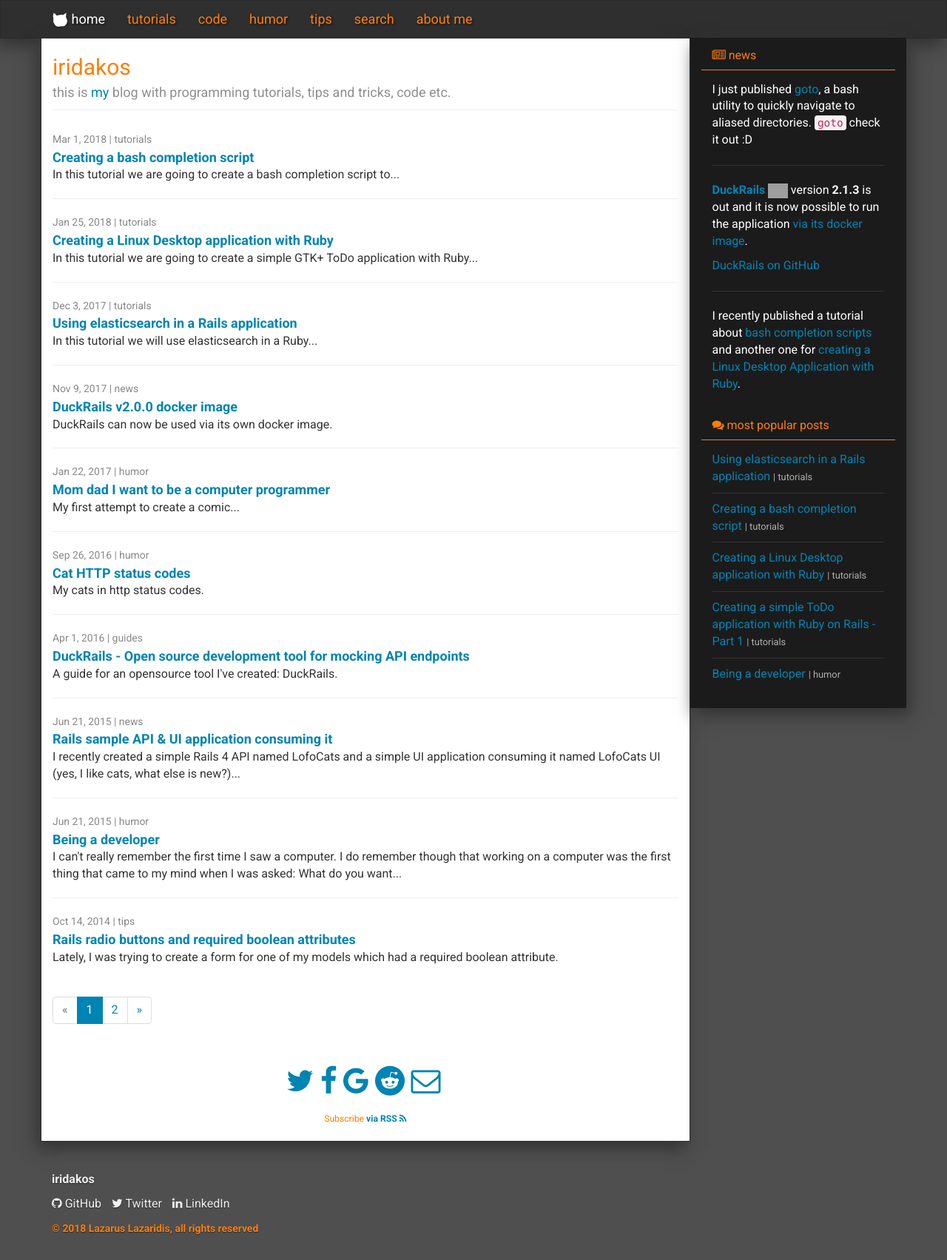
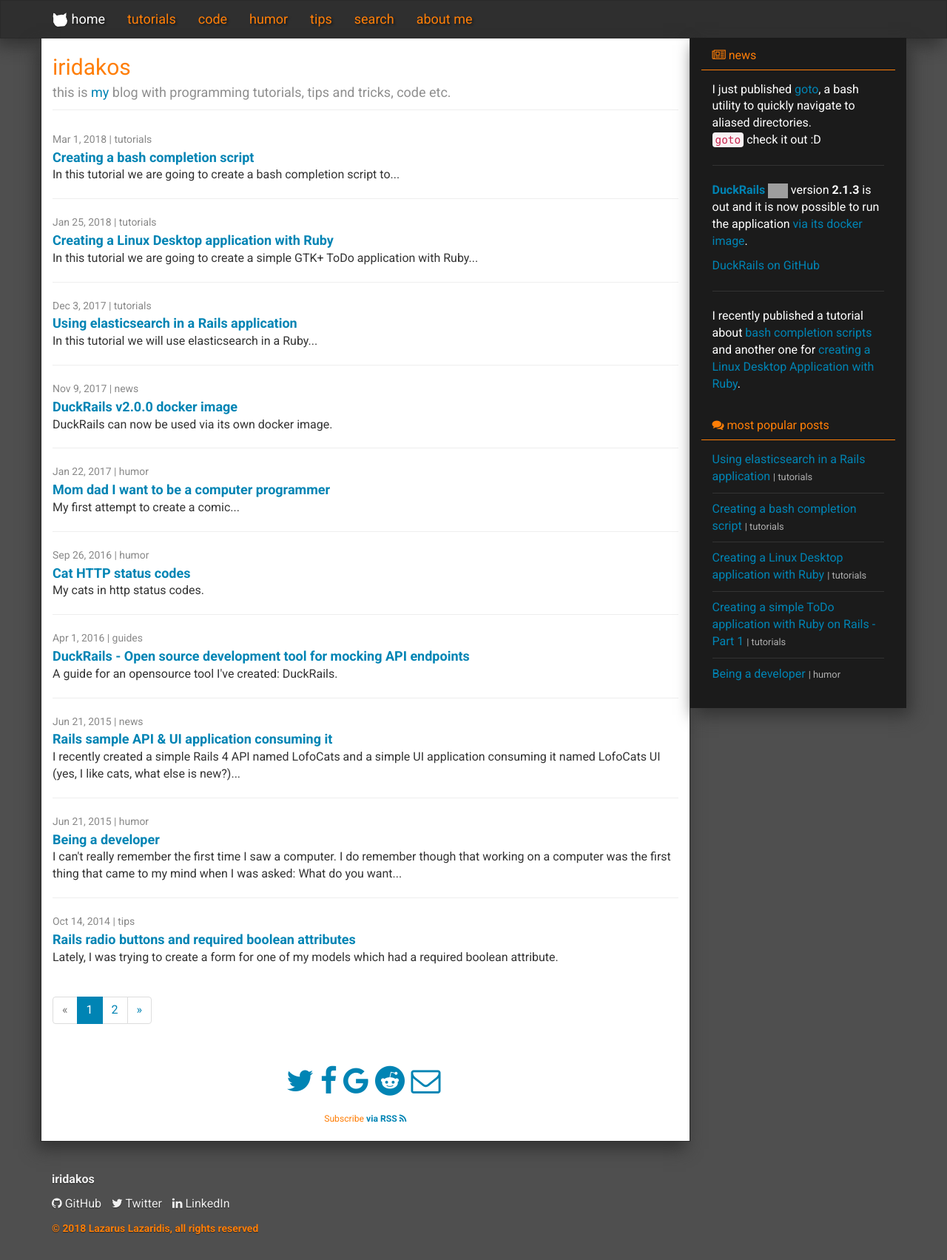
Before and after one commit to iridakos/iridakos.github.io, a Jekyll site: the page built from index.html, in a window 1280 px wide. Shown: the whole page at 74% size. Built offline with Jekyll 4.4.1, drawn with Linux system fonts in a browser that asks for light colours; nearby versions of some CDN libraries; the list of posts is cut into pages by our own code; comment, search, counter and statistics services are not loaded; grey boxes are pictures that could not be loaded.

Commit message:
new line

```diff
--- a/_includes/news.html
+++ b/_includes/news.html
@@ -5,7 +5,7 @@
 
     <div class="panel-body">
       <p>
-        I just published <a class="ga-event-link" data-event-label="goto repo" data-event-action="click" data-event-category="News links" href="https://github.com/iridakos/goto" target="_blank">goto</a>, a bash utility to quickly navigate to aliased directories. <a class="ga-event-link" data-event-label="goto repo" data-event-action="click" data-event-category="News links" href="https://github.com/iridakos/goto" target="_blank"><code>goto</code></a> check it out :D
+        I just published <a class="ga-event-link" data-event-label="goto repo" data-event-action="click" data-event-category="News links" href="https://github.com/iridakos/goto" target="_blank">goto</a>, a bash utility to quickly navigate to aliased directories. <br/> <a class="ga-event-link" data-event-label="goto repo" data-event-action="click" data-event-category="News links" href="https://github.com/iridakos/goto" target="_blank"><code>goto</code></a> check it out :D
       </p>
 
       <hr />
```
